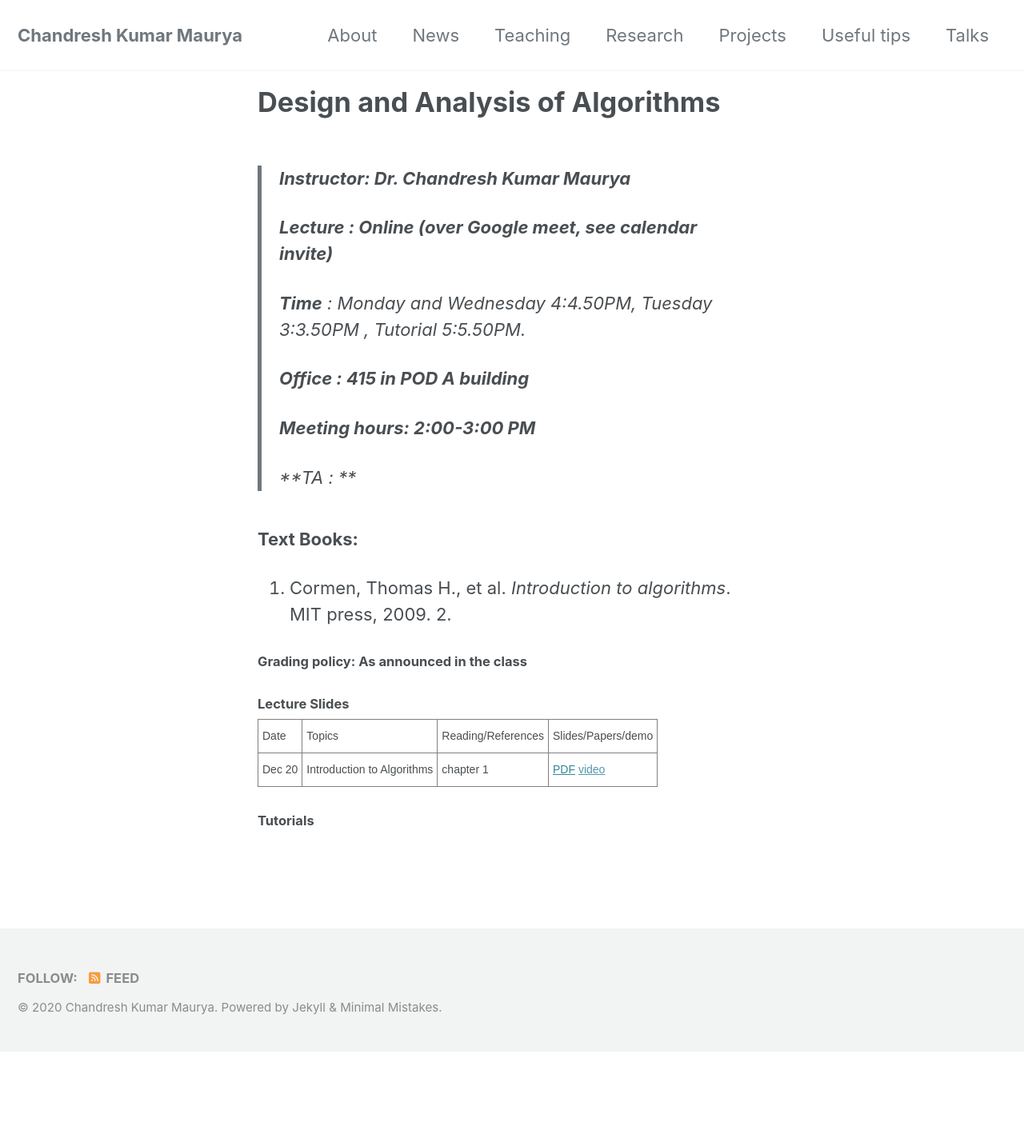
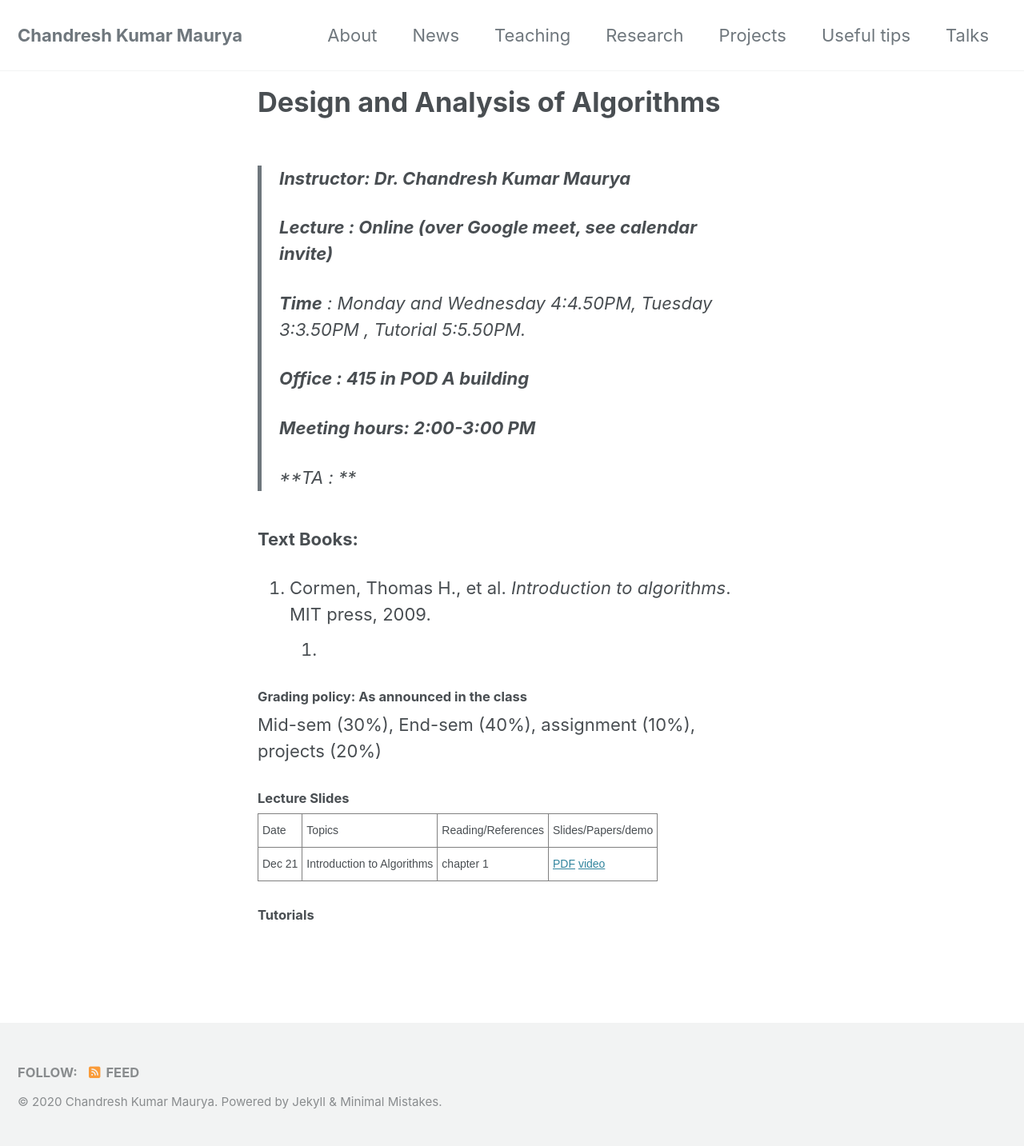
Before and after one commit to chandreshiit/oldsite, a Jekyll site: the page built from _pages/daa.md, in a window 1280 px wide. Shown: the whole page at 80% size. Built offline with Jekyll 4.4.1, drawn with Linux system fonts in a browser that asks for light colours; cached includes are drawn as plain includes; nearby versions of some CDN libraries; before the commit the page ends 1315 px from its top, so only the background shows below that.

Commit message:
added DAA

```diff
--- a/_pages/daa.md
+++ b/_pages/daa.md
@@ -19,9 +19,11 @@ author_profile: false
   **Text Books:**
 
   1.  Cormen, Thomas H., et al. *Introduction to algorithms*. MIT press, 2009.
-    2.
+        2.
 
 #### Grading policy: As announced in the class
+
+Mid-sem (30%), End-sem (40%), assignment (10%), projects (20%)
 
 
 
@@ -41,11 +43,11 @@ author_profile: false
     <th class="tg-0pky">Slides/Papers/demo</th>
   </tr>
    <tr>
-    <td class="tg-0pky">Dec 20</td>
+    <td class="tg-0pky">Dec 21</td>
     <td class="tg-0pky">Introduction to Algorithms</td>
     <td class="tg-0pky">chapter 1</td>
        <td class="tg-0pky"> <a href="https://drive.google.com/file/d/1mQmMETK8-muS2TDJtn1xbxspshdc01_x/view?usp=sharing">PDF</a>
-       <a href=""> video</a>
+       <a href="https://drive.google.com/file/d/1WHp8Ih2hxN4K5UXM0CcvMul3tNSjuBbL/view?usp=sharing"> video</a>
        </td>
   </tr>
    </table>
```
